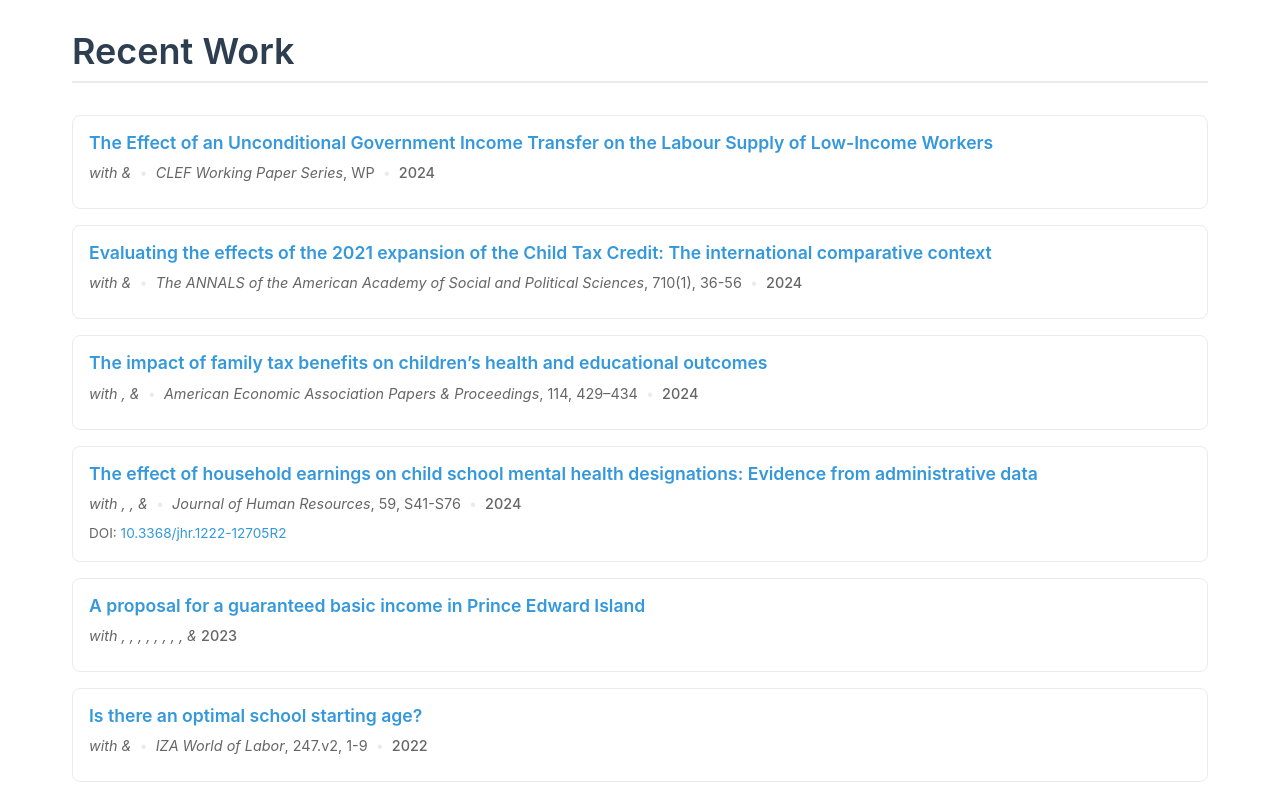
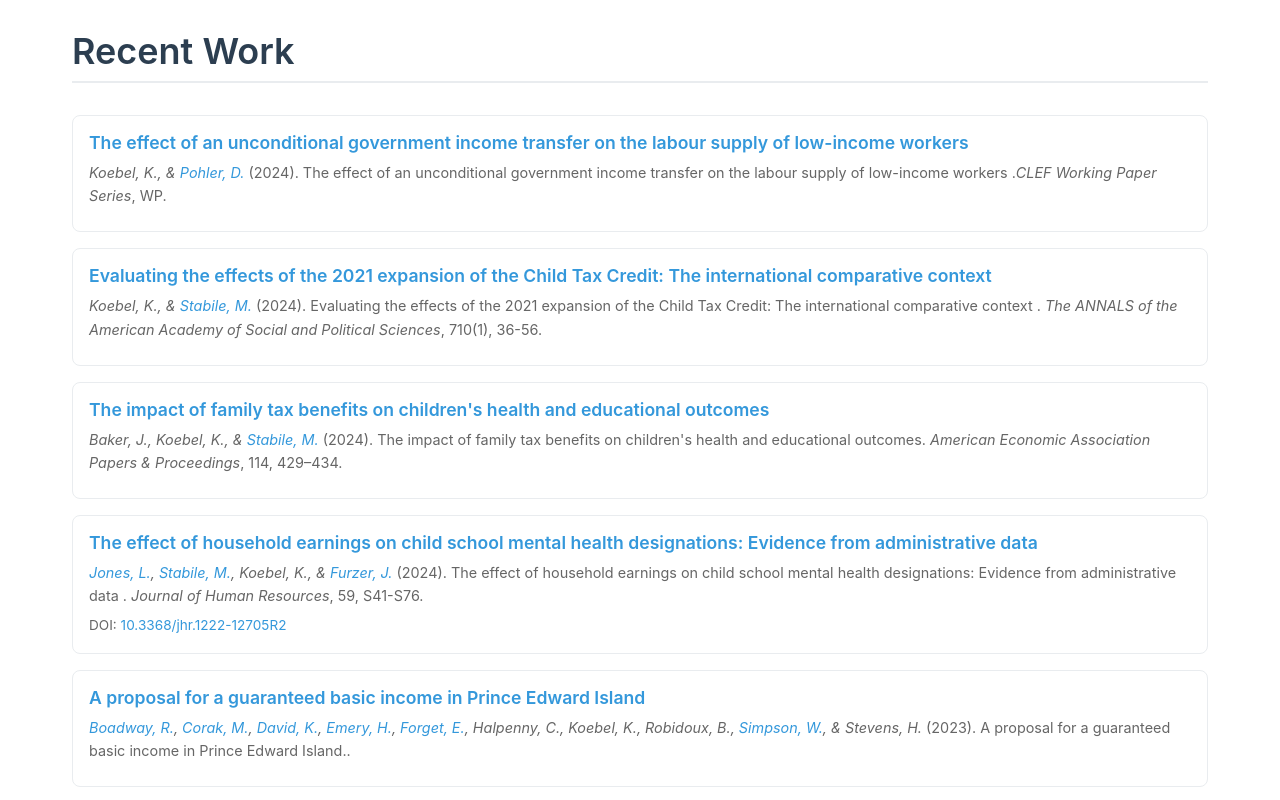
Before and after one commit to koebl/kourtney, a React (Vite) app: page / in a window 1280 px wide. Shown: the part 1120-1920 px from the top of the page. Built offline with nearby package versions, Linux system fonts and the light colour scheme.

Commit message:
fix formatting of articles

```diff
--- a/data/publications.yaml
+++ b/data/publications.yaml
@@ -1,6 +1,6 @@
 publications:
   - id: bakerkoebelstabile2024
-    title: The impact of family tax benefits on children’s health and educational outcomes
+    title: The impact of family tax benefits on children's health and educational outcomes
     type: Journal Article
     field: Public Policy
     date: 2024-01-02
@@ -55,7 +55,7 @@ publications:
 
   - id: covidalb_chap
     title: |
-      Gender Disparities in the Labour Market? Examining the COVID-19 Pandemic in Alberta
+      Gender disparities in the labour market? Examining the COVID-19 Pandemic in Alberta
     type: Book Chapter
     field: Social Policy
     date: 2021-01-01
@@ -106,7 +106,7 @@ publications:
 
   - id: eevcovid
     title: |
-      Public policy in a time of crisis: A framework for evaluating Canada’s COVID-19 income support programs
+      Public Policy in a Time of Crisis: A Framework for Evaluating Canada’s COVID-19 Income Support Programs
     type: Journal Article
     field: Canadian Policy
     date: 2021-06-15
@@ -116,7 +116,7 @@ publications:
     doi: 10.3138/cpp.2020-117
     document: "https://www.utpjournals.press/doi/full/10.3138/cpp.2020-117"
     abstract: |
-      Income support programs introduced for workers during the first wave of coronavirus disease 2019 (COVID-19) lockdowns faced criticism for their negative labour supply effects. We propose that these concerns about work disincentives are embedded in restrictive assumptions about work and led to suboptimal design of crisis support policies. We describe a framework for analyzing alternative crisis income support programs predicated on more realistic assumptions of labour markets and human motivation. Our framework proposes that balancing efficiency, equity, and voice objectives should be the goal of crisis labour market policies. We argue that adoption of a basic income targeted toward low-income workers, in combination with Canada’s pre-existing Employment Insurance program, would have balanced efficiency, equity, and voice better than the combination of the Canada Emergency Response Benefit and Canada Emergency Wage Subsidy. A targeted basic income would also have been more effective at achieving stated public health objectives.
+      Income support programs introduced for workers during the first wave of coronavirus disease 2019 (COVID-19) lockdowns faced criticism for their negative labour supply effects. We propose that these concerns about work disincentives are embedded in restrictive assumptions about work and led to suboptimal design of crisis support policies. We describe a framework for analyzing alternative crisis Income Support Programs predicated on more realistic assumptions of labour markets and human motivation. Our framework proposes that balancing efficiency, equity, and voice objectives should be the goal of crisis labour market policies. We argue that adoption of a basic income targeted toward low-income workers, in combination with Canada’s pre-existing Employment Insurance program, would have balanced efficiency, equity, and voice better than the combination of the Canada Emergency Response Benefit and Canada Emergency Wage Subsidy. A targeted basic income would also have been more effective at achieving stated public health objectives.
     coauthors:
       - Koebel
       - Pohler
@@ -125,7 +125,7 @@ publications:
 
   - id: genderalb
     title: |
-      Gender disparities in the labour market? Examining the COVID-19 pandemic in Alberta
+      Gender disparities in the labour market? Examining the COVID-19 Pandemic in Alberta
     type: Journal Article
     field: Canadian Policy
     date: 2021-06-09
@@ -136,7 +136,7 @@ publications:
     document: |
       https://www.policyschool.ca/wp-content/uploads/2021/06/TEG88_Gender-Disparities-Labour-Market_Baker-et-al.pdf
     abstract: |
-      The initial wave of the COVID-19 pandemic generated large labour market disparities between men and women; however, in Alberta these differences did not persist beyond summer 2020. Instead, the pandemic continues to persistently and negatively affect the labour market patterns of parents with young children, regardless of the parent’s gender. This finding should guide policy-makers when planning for the province’s economic recovery. Using data from Alberta up to and including the December 2020 release of the Labour Force Survey, we do not find evidence that the “she-cession” continued into Alberta’s second round of health restriction measures. Instead, we find that school transitions to virtual learning, daycare closures, and parents opting for online learning resulted in profound and persistent effects on workers with young children compared to workers without children.
+      The initial wave of the COVID-19 Pandemic generated large labour market disparities between men and women; however, in Alberta these differences did not persist beyond summer 2020. Instead, the pandemic continues to persistently and negatively affect the labour market patterns of parents with young children, regardless of the parent’s gender. This finding should guide policy-makers when planning for the province’s economic recovery. Using data from Alberta up to and including the December 2020 release of the Labour Force Survey, we do not find evidence that the “she-cession” continued into Alberta’s second round of health restriction measures. Instead, we find that school transitions to virtual learning, daycare closures, and parents opting for online learning resulted in profound and persistent effects on workers with young children compared to workers without children.
     coauthors:
       - JBaker
       - Koebel
@@ -202,7 +202,7 @@ publications:
         url: "https://1drv.ms/b/s!Aik0C2CDKQIAgdUTbxTyS3F1ja-0UA?e=pDOzB6"
 
   - id: lerabig
-    title: Basic Income
+    title: Basic income
     type: Book Chapter
     field: Social Policy
     date: 2020-01-01
@@ -233,7 +233,7 @@ publications:
       - Stevens
 
   - id: shoyama_policy
-    title: "Targeted Basic Income: An Equitable Policy Response to COVID-19"
+    title: "Targeted basic income: An equitable policy response to COVID-19"
     type: Other Publication
     field: Labour Economics
     date: 2020-03-01
@@ -268,7 +268,7 @@ publications:
         url: "http://www.lcerpa.org/public/papers/LCERPA_2015_11.pdf"
 
   - id: welfaremulticultural
-    title: Designing a Basic Income Guarantee for Canada
+    title: Designing a basic income guarantee for Canada
     type: Book Chapter
     field: Canadian Policy
     date: 2019-01-01
@@ -287,7 +287,7 @@ publications:
 
   - id: witb
     title: |
-      The Effect of an Unconditional Government Income Transfer on the Labour Supply of Low-Income Workers
+      The effect of an unconditional government income transfer on the labour supply of low-income workers
     type: Working Paper
     field: Public Policy
     date: 2024-07-29
--- a/src/components/PublicationItem.jsx
+++ b/src/components/PublicationItem.jsx
@@ -1,24 +1,36 @@
 import React from 'react'
 
 function PublicationItem({ publication, coauthors, compact = false }) {
-  const formatAuthors = () => {
+  const formatAuthorsAPA = () => {
     if (!publication.coauthors || publication.coauthors.length === 0) {
       return null
     }
 
-    const authorList = publication.coauthors.map(coauthor => {
+    const authorList = publication.coauthors.map((coauthor, index) => {
+      // Handle both string and object coauthors
+      const coauthorName = typeof coauthor === 'string' ? coauthor : coauthor.name
+      const coauthorId = typeof coauthor === 'object' ? coauthor.id : null
+
       const authorInfo = coauthors.find(a =>
-        a.name === coauthor.name ||
-        (coauthor.id && a.id === coauthor.id)
+        a.name === coauthorName ||
+        (coauthorId && a.id === coauthorId)
       )
 
+      let displayName
       if (authorInfo) {
-        const displayName = authorInfo.first ? `${authorInfo.first} ${authorInfo.name}` : authorInfo.name
+        // Format as "Last, F." for APA
+        displayName = authorInfo.first ? `${authorInfo.name}, ${authorInfo.first}` : authorInfo.name
+      } else {
+        displayName = coauthorName
+      }
 
-        if (authorInfo.link) {
+      // Check if this author has a link
+      const hasLink = authorInfo && authorInfo.link
+
+      if (hasLink) {
         return (
           <a
-              key={coauthor.name}
+            key={coauthorName}
             href={authorInfo.link}
             target="_blank"
             rel="noopener noreferrer"
@@ -28,58 +40,67 @@ function PublicationItem({ publication, coauthors, compact = false }) {
         )
       }
 
-        return <span key={coauthor.name}>{displayName}</span>
-      }
-
-      return <span key={coauthor.name}>{coauthor.name}</span>
+      return <span key={coauthorName}>{displayName}</span>
     })
 
     return (
       <span className="authors">
-        with {authorList.reduce((prev, curr, i) => {
+        {authorList.reduce((prev, curr, i) => {
           if (i === 0) return [curr]
-          if (i === authorList.length - 1) return [...prev, ' & ', curr]
+          if (i === authorList.length - 1 && authorList.length > 1) {
+            return [...prev, ', & ', curr]
+          }
           return [...prev, ', ', curr]
         }, [])}
       </span>
     )
   }
 
-  const formatCitation = () => {
-    const parts = []
+  const formatCitationAPA = () => {
+    const year = new Date(publication.date).getFullYear()
 
-    if (publication.journal) {
-      parts.push(<em key="journal">{publication.journal}</em>)
+    // Format based on publication type
+    if (publication.type === 'Journal Article') {
+      // Journal: Title. Journal Name, volume(issue), pages.
+      return (
+        <>
+          ({year}). {publication.title}. <em>{publication.journal}</em>
+          {publication.issue && `, ${publication.issue}`}
+          {publication.pages && `, ${publication.pages}`}.
+        </>
+      )
+    } else if (publication.type === 'Book Chapter') {
+      // Book Chapter: Title. In Editor (Ed.), Book title (pp. pages). Publisher.
+      return (
+        <>
+          ({year}). {publication.title}.
+          {publication.volume && <> In <em>{publication.volume}</em></>}
+          {publication.editors && <> (Eds. {publication.editors})</>}
+          {publication.pages && <> (pp. {publication.pages})</>}
+          {publication.publisher && <>. {publication.publisher}</>}
+          {publication.city && <>, {publication.city}</>}.
+        </>
+      )
+    } else if (publication.type === 'Working Paper') {
+      // Working Paper: Title. Journal/Series Name.
+      return (
+        <>
+          ({year}). {publication.title}.
+          {publication.journal && <><em>{publication.journal}</em></>}
+          {publication.issue && <>, {publication.issue}</>}.
+        </>
+      )
+    } else {
+      // Other Publication: Title. Journal Name, issue.
+      return (
+        <>
+          ({year}). {publication.title}.
+          {publication.journal && <><em>{publication.journal}</em></>}
+          {publication.issue && <>, {publication.issue}</>}
+          {publication.pages && <>, {publication.pages}</>}.
+        </>
+      )
     }
-
-    if (publication.volume) {
-      parts.push(<span key="volume">in <em>{publication.volume}</em></span>)
-    }
-
-    if (publication.editors) {
-      parts.push(<span key="editors">eds. {publication.editors}</span>)
-    }
-
-    if (publication.issue) {
-      parts.push(<span key="issue">{publication.issue}</span>)
-    }
-
-    if (publication.pages) {
-      parts.push(<span key="pages">{publication.pages}</span>)
-    }
-
-    if (publication.publisher) {
-      parts.push(<span key="publisher">{publication.publisher}</span>)
-    }
-
-    if (publication.city) {
-      parts.push(<span key="city">{publication.city}</span>)
-    }
-
-    return parts.reduce((prev, curr, i) => {
-      if (i === 0) return [curr]
-      return [...prev, ', ', curr]
-    }, [])
   }
 
   return (
@@ -95,11 +116,9 @@ function PublicationItem({ publication, coauthors, compact = false }) {
       </h3>
 
       <div className="publication-meta">
-        {formatAuthors()}
-        {formatAuthors() && formatCitation().length > 0 && <span className="separator"> • </span>}
-        <span className="citation">{formatCitation()}</span>
-        {formatCitation().length > 0 && <span className="separator"> • </span>}
-        <span className="year">{new Date(publication.date).getFullYear()}</span>
+        <span className="apa-citation">
+          {formatAuthorsAPA()} {formatCitationAPA()}
+        </span>
       </div>
 
       {!compact && publication.abstract && (
--- a/src/pages/Publications.jsx
+++ b/src/pages/Publications.jsx
@@ -91,7 +91,7 @@ function Publications() {
                 <div className="publication-list">
                   {pubs.map(pub => (
                     <PublicationItem
-                      key={pub.shortname}
+                      key={pub.id}
                       publication={pub}
                       coauthors={profileData.coauthors}
                     />
```
Lines whose indentation alone changed are shown as unchanged.
